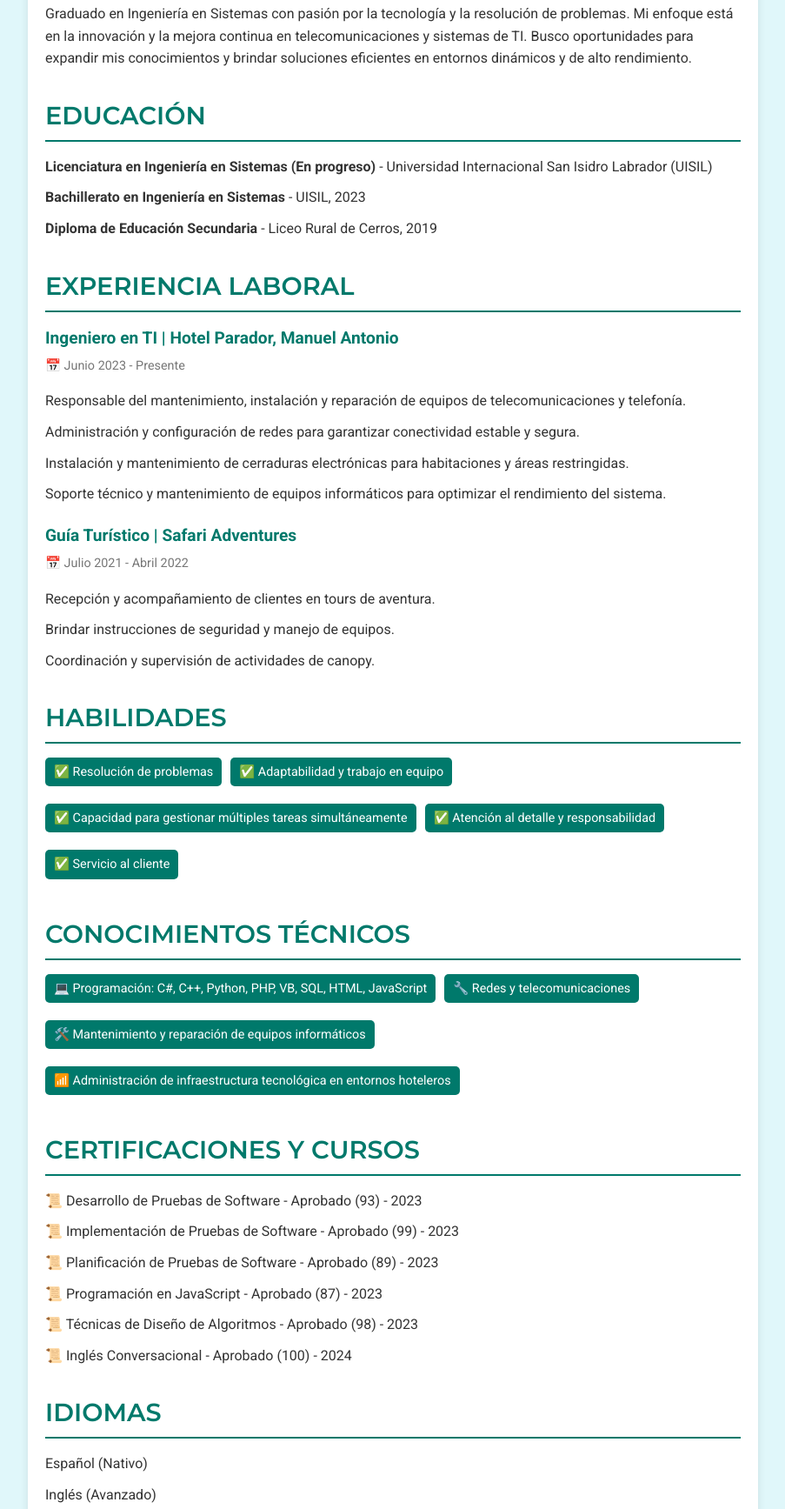
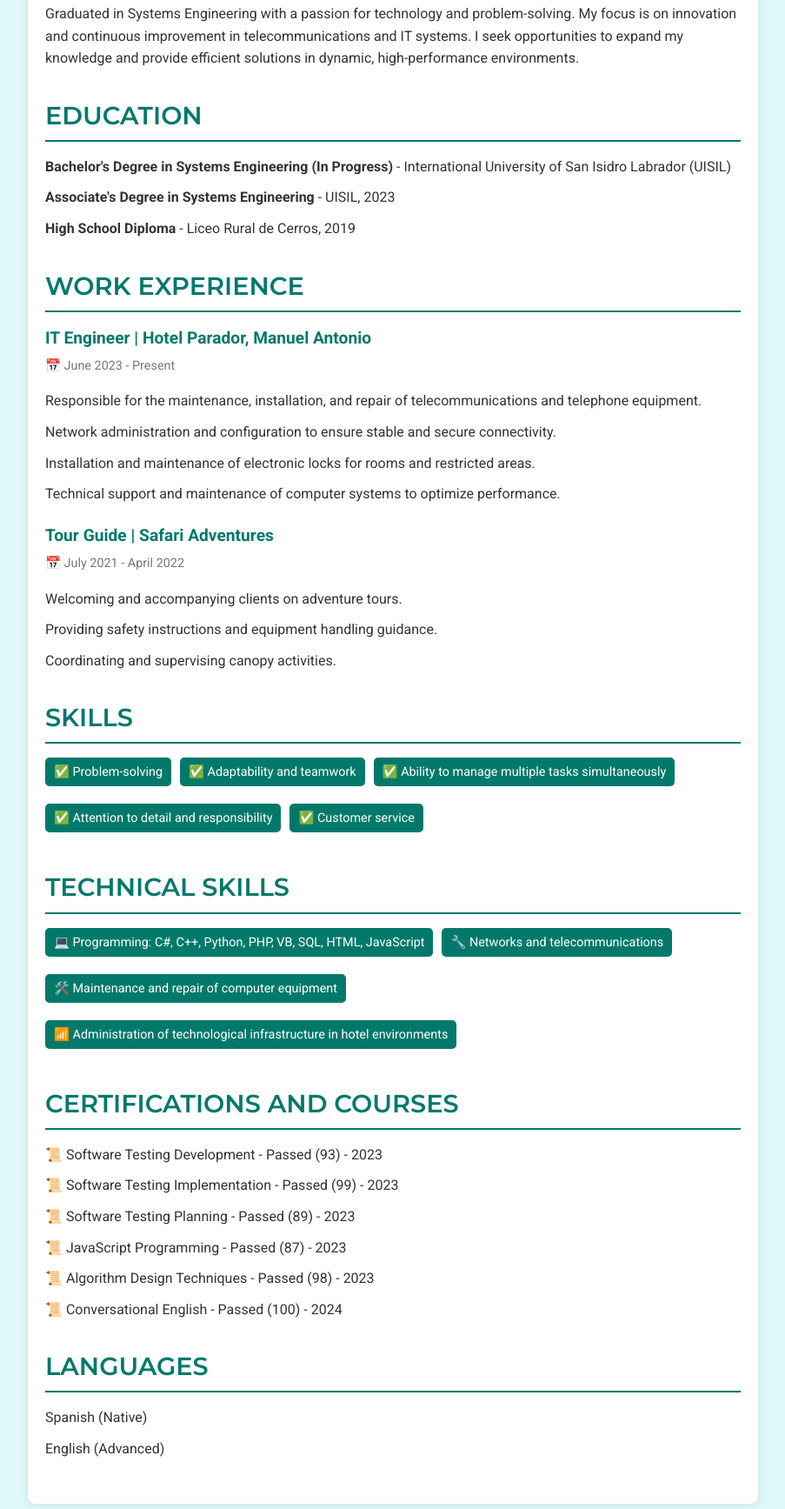
Before and after one commit to Brayner-bit/R-sum, a plain HTML site: page index.html in a window 1280 px wide. Shown: the part 440-2175 px from the top of the page at 87% size, without its empty margins (188-1091 px from the left). Drawn offline with Linux system fonts and the light colour scheme.

Commit message:
Update index.html

```diff
--- a/index.html
+++ b/index.html
@@ -1,9 +1,9 @@
 <!DOCTYPE html>
-<html lang="es">
+<html lang="en">
 <head>
     <meta charset="UTF-8">
     <meta name="viewport" content="width=device-width, initial-scale=1.0">
-    <title>Currículum - Brayner Azofeifa Padilla</title>
+    <title>Resume - Brayner Azofeifa Padilla</title>
     <link rel="stylesheet" href="styles.css">
     <link href="https://fonts.googleapis.com/css2?family=Roboto:wght@300;400;500;700&display=swap" rel="stylesheet">
     <link href="https://fonts.googleapis.com/css2?family=Montserrat:wght@400;600&display=swap" rel="stylesheet">
@@ -11,11 +11,11 @@
 </head>
 <body>
     <div class="container">
-        <!-- Sección de Información Personal -->
+        <!-- Personal Information Section -->
         <header class="header">
             <div class="header-content">
                 <h1>BRAYNER AZOFEIFA PADILLA</h1>
-                <p class="subtitle">Ingeniero en Sistemas</p>
+                <p class="subtitle">Systems Engineer</p>
                 <div class="contact-info">
                     <p>📍 Quepos, Puntarenas, Costa Rica</p>
                     <p>
@@ -29,88 +29,88 @@
             </div>
         </header>
 
-        <!-- Sección de Perfil Profesional -->
+        <!-- Professional Profile Section -->
         <section class="section">
-            <h2>PERFIL PROFESIONAL</h2>
-            <p>Graduado en Ingeniería en Sistemas con pasión por la tecnología y la resolución de problemas. Mi enfoque está en la innovación y la mejora continua en telecomunicaciones y sistemas de TI. Busco oportunidades para expandir mis conocimientos y brindar soluciones eficientes en entornos dinámicos y de alto rendimiento.</p>
+            <h2>PROFESSIONAL PROFILE</h2>
+            <p>Graduated in Systems Engineering with a passion for technology and problem-solving. My focus is on innovation and continuous improvement in telecommunications and IT systems. I seek opportunities to expand my knowledge and provide efficient solutions in dynamic, high-performance environments.</p>
         </section>
 
-        <!-- Sección de Educación -->
+        <!-- Education Section -->
         <section class="section">
-            <h2>EDUCACIÓN</h2>
+            <h2>EDUCATION</h2>
             <ul>
-                <li><strong>Licenciatura en Ingeniería en Sistemas (En progreso)</strong> - Universidad Internacional San Isidro Labrador (UISIL)</li>
-                <li><strong>Bachillerato en Ingeniería en Sistemas</strong> - UISIL, 2023</li>
-                <li><strong>Diploma de Educación Secundaria</strong> - Liceo Rural de Cerros, 2019</li>
+                <li><strong>Bachelor's Degree in Systems Engineering (In Progress)</strong> - International University of San Isidro Labrador (UISIL)</li>
+                <li><strong>Associate's Degree in Systems Engineering</strong> - UISIL, 2023</li>
+                <li><strong>High School Diploma</strong> - Liceo Rural de Cerros, 2019</li>
             </ul>
         </section>
 
-        <!-- Sección de Experiencia Laboral -->
+        <!-- Work Experience Section -->
         <section class="section">
-            <h2>EXPERIENCIA LABORAL</h2>
+            <h2>WORK EXPERIENCE</h2>
             <div class="job">
-                <h3>Ingeniero en TI | Hotel Parador, Manuel Antonio</h3>
-                <p class="date">📅 Junio 2023 - Presente</p>
+                <h3>IT Engineer | Hotel Parador, Manuel Antonio</h3>
+                <p class="date">📅 June 2023 - Present</p>
                 <ul>
-                    <li>Responsable del mantenimiento, instalación y reparación de equipos de telecomunicaciones y telefonía.</li>
-                    <li>Administración y configuración de redes para garantizar conectividad estable y segura.</li>
-                    <li>Instalación y mantenimiento de cerraduras electrónicas para habitaciones y áreas restringidas.</li>
-                    <li>Soporte técnico y mantenimiento de equipos informáticos para optimizar el rendimiento del sistema.</li>
+                    <li>Responsible for the maintenance, installation, and repair of telecommunications and telephone equipment.</li>
+                    <li>Network administration and configuration to ensure stable and secure connectivity.</li>
+                    <li>Installation and maintenance of electronic locks for rooms and restricted areas.</li>
+                    <li>Technical support and maintenance of computer systems to optimize performance.</li>
                 </ul>
             </div>
             <div class="job">
-                <h3>Guía Turístico | Safari Adventures</h3>
-                <p class="date">📅 Julio 2021 - Abril 2022</p>
+                <h3>Tour Guide | Safari Adventures</h3>
+                <p class="date">📅 July 2021 - April 2022</p>
                 <ul>
-                    <li>Recepción y acompañamiento de clientes en tours de aventura.</li>
-                    <li>Brindar instrucciones de seguridad y manejo de equipos.</li>
-                    <li>Coordinación y supervisión de actividades de canopy.</li>
+                    <li>Welcoming and accompanying clients on adventure tours.</li>
+                    <li>Providing safety instructions and equipment handling guidance.</li>
+                    <li>Coordinating and supervising canopy activities.</li>
                 </ul>
             </div>
         </section>
 
-        <!-- Sección de Habilidades -->
+        <!-- Skills Section -->
         <section class="section">
-            <h2>HABILIDADES</h2>
+            <h2>SKILLS</h2>
             <ul class="skills">
-                <li>✅ Resolución de problemas</li>
-                <li>✅ Adaptabilidad y trabajo en equipo</li>
-                <li>✅ Capacidad para gestionar múltiples tareas simultáneamente</li>
-                <li>✅ Atención al detalle y responsabilidad</li>
-                <li>✅ Servicio al cliente</li>
+                <li>✅ Problem-solving</li>
+                <li>✅ Adaptability and teamwork</li>
+                <li>✅ Ability to manage multiple tasks simultaneously</li>
+                <li>✅ Attention to detail and responsibility</li>
+                <li>✅ Customer service</li>
             </ul>
         </section>
 
-        <!-- Sección de Conocimientos Técnicos -->
+        <!-- Technical Knowledge Section -->
         <section class="section">
-            <h2>CONOCIMIENTOS TÉCNICOS</h2>
+            <h2>TECHNICAL SKILLS</h2>
             <ul class="technical-skills">
-                <li>💻 Programación: C#, C++, Python, PHP, VB, SQL, HTML, JavaScript</li>
-                <li>🔧 Redes y telecomunicaciones</li>
-                <li>🛠️ Mantenimiento y reparación de equipos informáticos</li>
-                <li>📶 Administración de infraestructura tecnológica en entornos hoteleros</li>
+                <li>💻 Programming: C#, C++, Python, PHP, VB, SQL, HTML, JavaScript</li>
+                <li>🔧 Networks and telecommunications</li>
+                <li>🛠️ Maintenance and repair of computer equipment</li>
+                <li>📶 Administration of technological infrastructure in hotel environments</li>
             </ul>
         </section>
 
-        <!-- Sección de Certificaciones -->
+        <!-- Certifications Section -->
         <section class="section">
-            <h2>CERTIFICACIONES Y CURSOS</h2>
+            <h2>CERTIFICATIONS AND COURSES</h2>
             <ul>
-                <li>📜 Desarrollo de Pruebas de Software - Aprobado (93) - 2023</li>
-                <li>📜 Implementación de Pruebas de Software - Aprobado (99) - 2023</li>
-                <li>📜 Planificación de Pruebas de Software - Aprobado (89) - 2023</li>
-                <li>📜 Programación en JavaScript - Aprobado (87) - 2023</li>
-                <li>📜 Técnicas de Diseño de Algoritmos - Aprobado (98) - 2023</li>
-                <li>📜 Inglés Conversacional - Aprobado (100) - 2024</li>
+                <li>📜 Software Testing Development - Passed (93) - 2023</li>
+                <li>📜 Software Testing Implementation - Passed (99) - 2023</li>
+                <li>📜 Software Testing Planning - Passed (89) - 2023</li>
+                <li>📜 JavaScript Programming - Passed (87) - 2023</li>
+                <li>📜 Algorithm Design Techniques - Passed (98) - 2023</li>
+                <li>📜 Conversational English - Passed (100) - 2024</li>
             </ul>
         </section>
 
-        <!-- Sección de Idiomas -->
+        <!-- Languages Section -->
         <section class="section">
-            <h2>IDIOMAS</h2>
+            <h2>LANGUAGES</h2>
             <ul>
-                <li>Español (Nativo)</li>
-                <li>Inglés (Avanzado)</li>
+                <li>Spanish (Native)</li>
+                <li>English (Advanced)</li>
             </ul>
         </section>
     </div>
```
